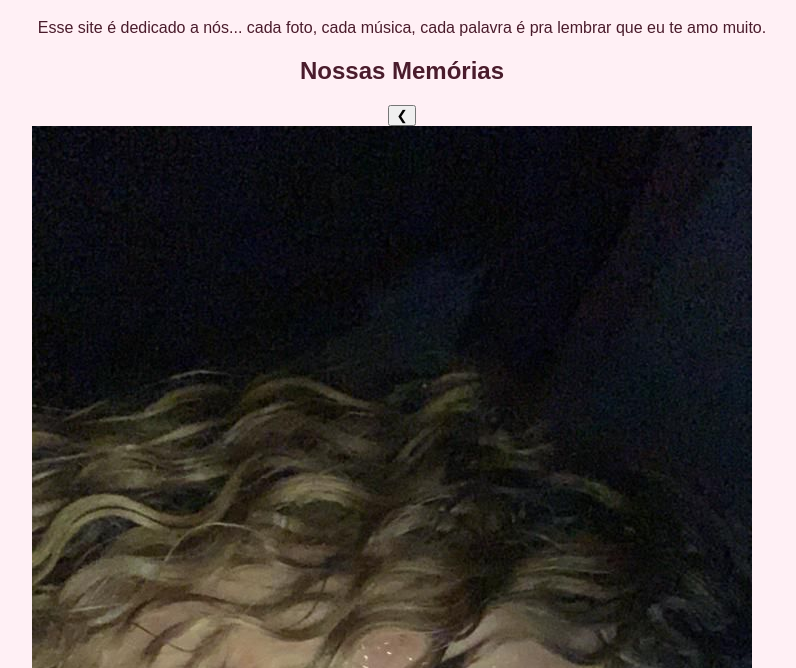
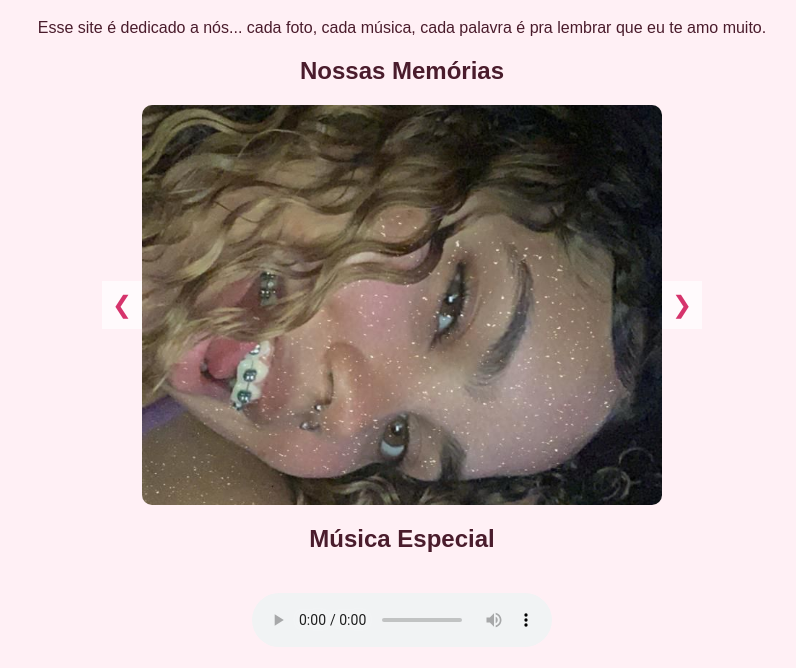
Before and after one commit to erickzns/amordaminhavidapravc, a plain HTML site: page index.html in a window 1280 px wide. Shown: the part 82-750 px from the top of the page, without its empty margins (238-1034 px from the left). Drawn offline with Linux system fonts and the light colour scheme; files whose address does not match are found by name.

Commit message:
Update style.css

```diff
--- a/style.css
+++ b/style.css
@@ -30,6 +30,51 @@ h1 {
   box-shadow: 0 4px 8px rgba(0,0,0,0.2);
 }
 
+.slider-container {
+  display: flex;
+  align-items: center;
+  justify-content: center;
+  max-width: 600px;
+  margin: 20px auto;
+  position: relative;
+}
+
+.slider {
+  width: 100%;
+  height: 400px;
+  overflow: hidden;
+  position: relative;
+  border-radius: 10px;
+}
+
+.slide {
+  width: 100%;
+  height: 100%;
+  object-fit: cover;
+  position: absolute;
+  opacity: 0;
+  transition: opacity 0.5s ease-in-out;
+}
+
+.slide.active {
+  opacity: 1;
+  position: relative;
+}
+
+button {
+  background-color: rgba(255, 255, 255, 0.7);
+  border: none;
+  color: #d6336c;
+  font-size: 24px;
+  padding: 10px;
+  cursor: pointer;
+  z-index: 2;
+}
+
+button:hover {
+  background-color: rgba(255, 255, 255, 0.9);
+}
+
 audio {
     margin-top: 20px;
 }
```
